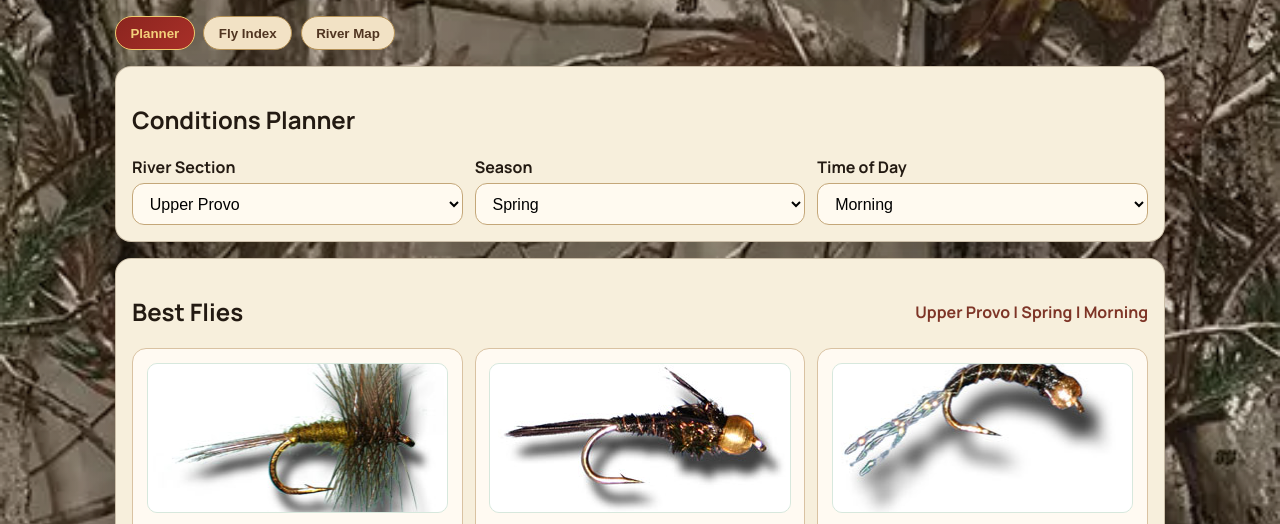
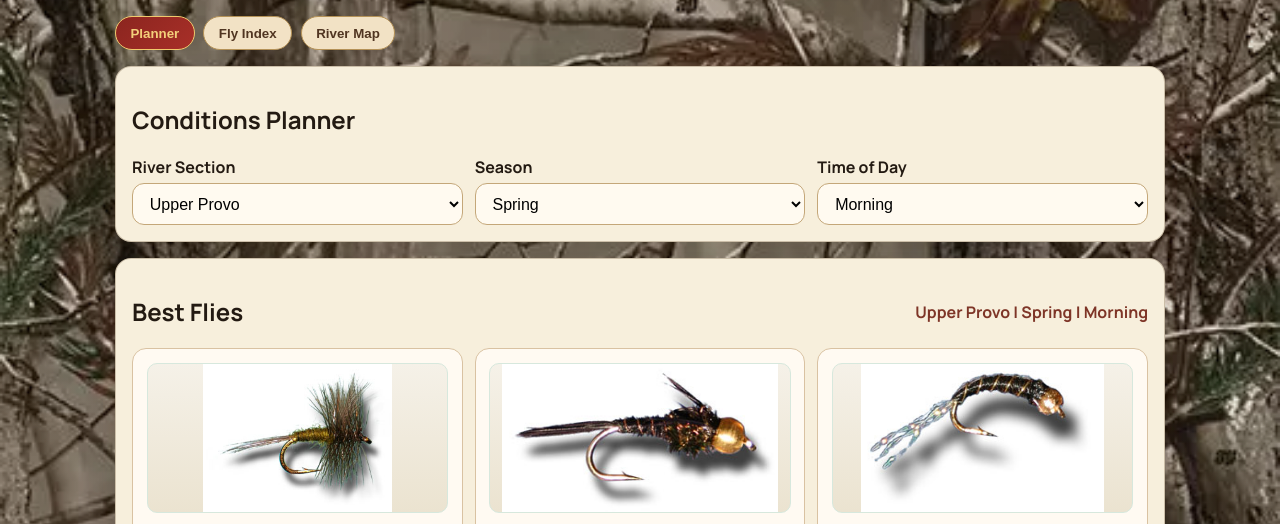
Before and after one commit to HdruryUT/Drury-Flyfishing, a website: page index.html in a window 1280 px wide. Shown: the part 254-778 px from the top of the page. Drawn offline with Linux system fonts and the light colour scheme; no server answers.

Commit message:
Show full fly images without cropping

```diff
--- a/deploy-web/styles.css
+++ b/deploy-web/styles.css
@@ -188,11 +188,12 @@ select {
 .fly-photo {
   width: 100%;
   height: 150px;
-  object-fit: cover;
+  object-fit: contain;
+  object-position: center;
   border-radius: 10px;
   border: 1px solid #d7e8dd;
   margin-bottom: .6rem;
-  background: #eef7f3;
+  background: linear-gradient(180deg, #f5f1e8, #ebe3d0);
 }
 
 .fly-card h3, .weather-card h3 { margin: 0 0 .3rem; }
--- a/styles.css
+++ b/styles.css
@@ -188,11 +188,12 @@ select {
 .fly-photo {
   width: 100%;
   height: 150px;
-  object-fit: cover;
+  object-fit: contain;
+  object-position: center;
   border-radius: 10px;
   border: 1px solid #d7e8dd;
   margin-bottom: .6rem;
-  background: #eef7f3;
+  background: linear-gradient(180deg, #f5f1e8, #ebe3d0);
 }
 
 .fly-card h3, .weather-card h3 { margin: 0 0 .3rem; }
```
